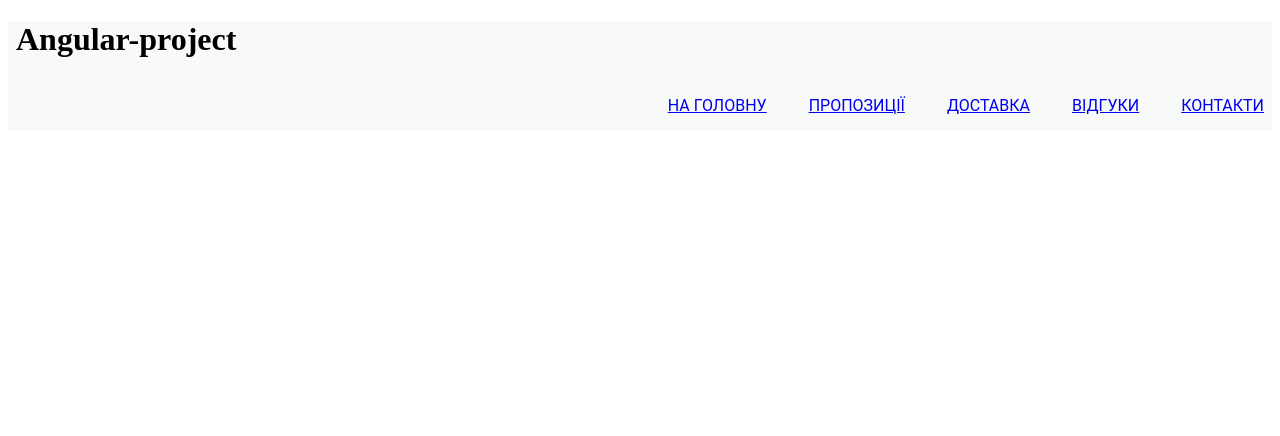
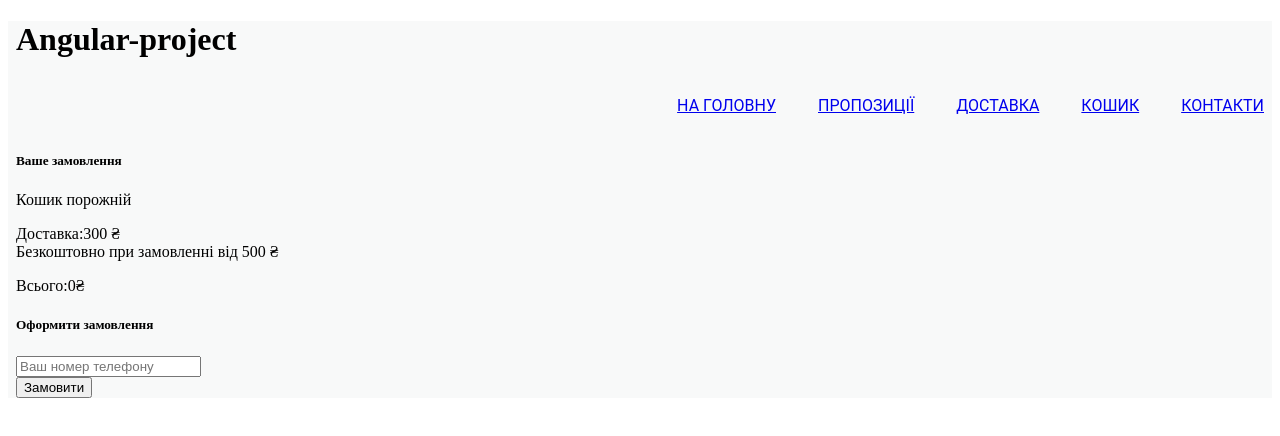
Before and after one commit to Brutix/To-do-Ang-project, an Angular app in the folder Angular-project/: page /busket in a window 1280 px wide. Before the commit this address led to /. Shown: the top 436 px of the page. Built offline with nearby package versions, Linux system fonts and the light colour scheme.

Commit message:
add nav and some html/css

```diff
--- a/Angular-project/src/app/app-routing.module.ts
+++ b/Angular-project/src/app/app-routing.module.ts
@@ -4,12 +4,14 @@ import {RouterModule, Routes} from '@angular/router';
 import {ProductComponent} from './components/product/product.component';
 import {HomepageComponent} from './components/homepage/homepage.component';
 import {ProductGuard} from './product.guard';
+import {BusketComponent} from "./components/busket/busket.component";
 
 
 const routes: Routes = [
 
   { path: 'product', component: ProductComponent, canActivate: [ProductGuard] },
   { path: 'home', component: HomepageComponent },
+  { path: 'busket', component: BusketComponent },
   { path: '', redirectTo: '/home', pathMatch: 'full' }
 ];
 
--- a/Angular-project/src/app/components/busket/busket.component.html
+++ b/Angular-project/src/app/components/busket/busket.component.html
@@ -19,7 +19,7 @@
         <div class="cart-total">
           <p data-cart-delivery class="none">
             <span class="h5">Доставка:</span>
-            <span class="delivery-cost">250 ₽</span><br>
+            <span class="delivery-cost">300 ₴</span><br>
             <span class="small">Безкоштовно при замовленні від 500 ₴</span>
           </p>
           <p><span class="h5">Всього:</span>
--- a/Angular-project/src/app/components/navigation/navigation.component.html
+++ b/Angular-project/src/app/components/navigation/navigation.component.html
@@ -7,7 +7,7 @@
     <li class="first-screen__link"><a  routerLink="/home">На головну</a></li>
     <li class="first-screen__link"><a  routerLink="/home">пропозиції</a></li>
     <li class="first-screen__link"><a  routerLink="/home">доставка</a></li>
-    <li class="first-screen__link"><a  routerLink="/home">відгуки</a></li>
+    <li class="first-screen__link"><a  routerLink="/busket">кошик</a></li>
     <li class="first-screen__link"><a  routerLink="/home">контакти</a></li>
   </ul>
 </nav>
```
